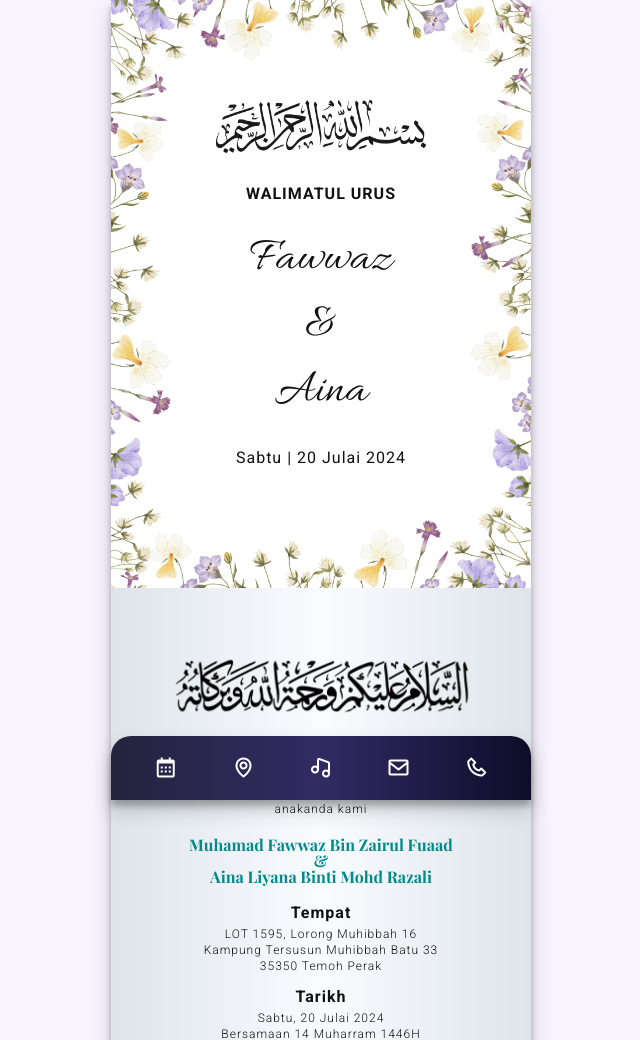
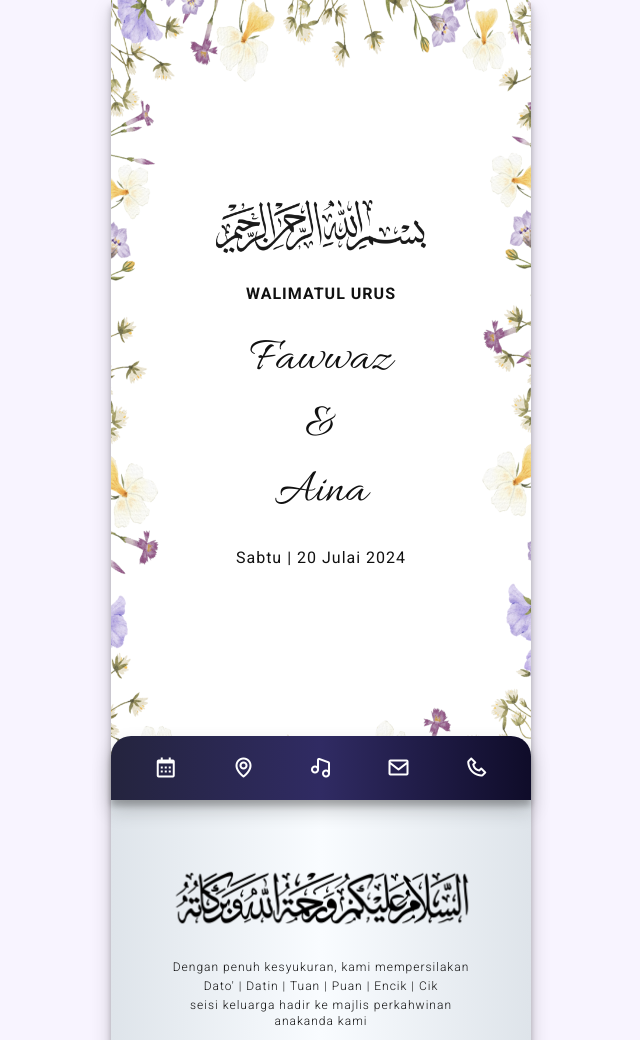
Before and after one commit to HazmiHazim/Kad-Jemputan-Kahwin, a PHP site: page / in a window 1280 px wide. Shown: the top 1040 px of the page, without its empty margins (319-959 px from the left). Run offline with PHP 8.4, Linux system fonts and the light colour scheme; some web fonts are replaced.

Commit message:
Update Image

```diff
--- a/css/style.css
+++ b/css/style.css
@@ -106,16 +106,16 @@ section {
     # Intro
 ============================================================================================*/
 .card section.intro {
-    background: url(../images/intro-bg.png);
+    background: url(../images/intro2-bg.png);
     background-repeat: no-repeat;
-    background-size: contain;
-    background-position: top;
-    height: 588px;
+    background-size: cover;
+    background-position: center;
+    min-height: 100vh;
 }
 
 .card section.intro .content {
     display: block;
-    padding: 100px 0px;
+    padding: 200px 0px;
     text-align: center;
 }
 
```
Also changed, not shown: images/intro2-bg.png (added).
